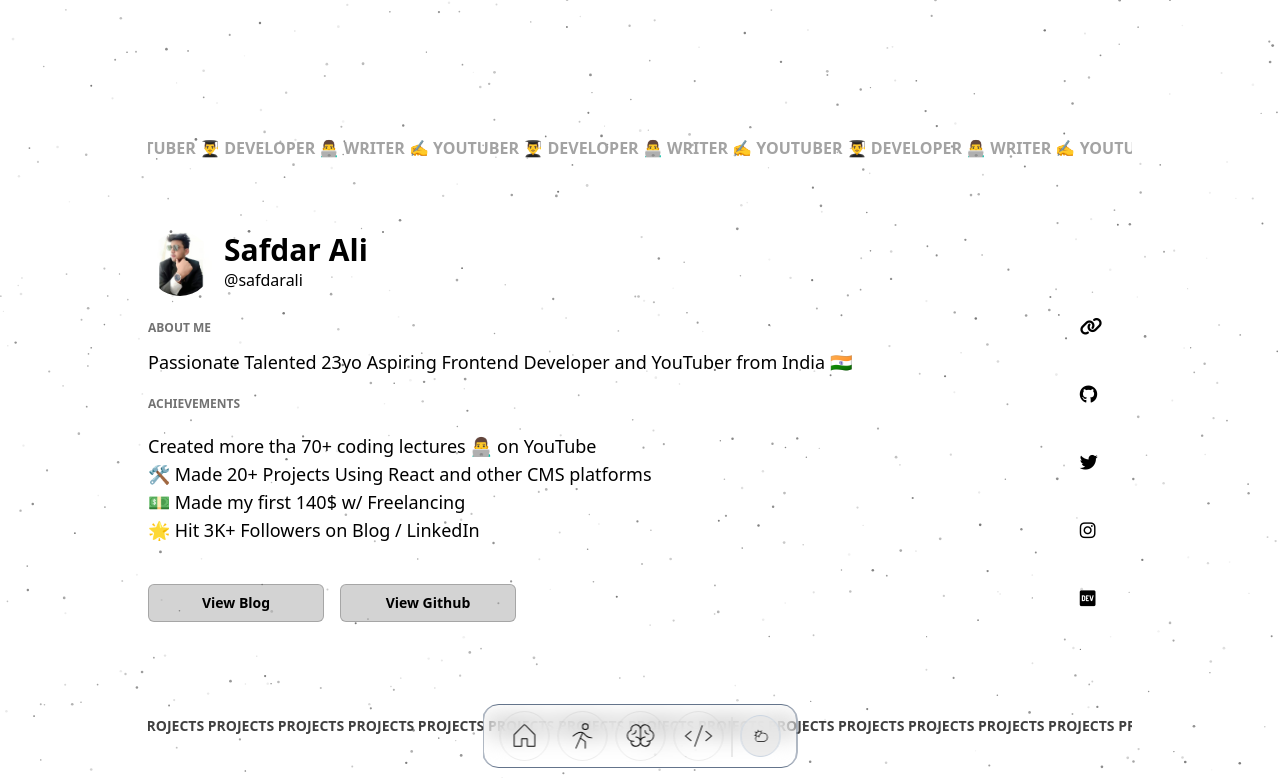
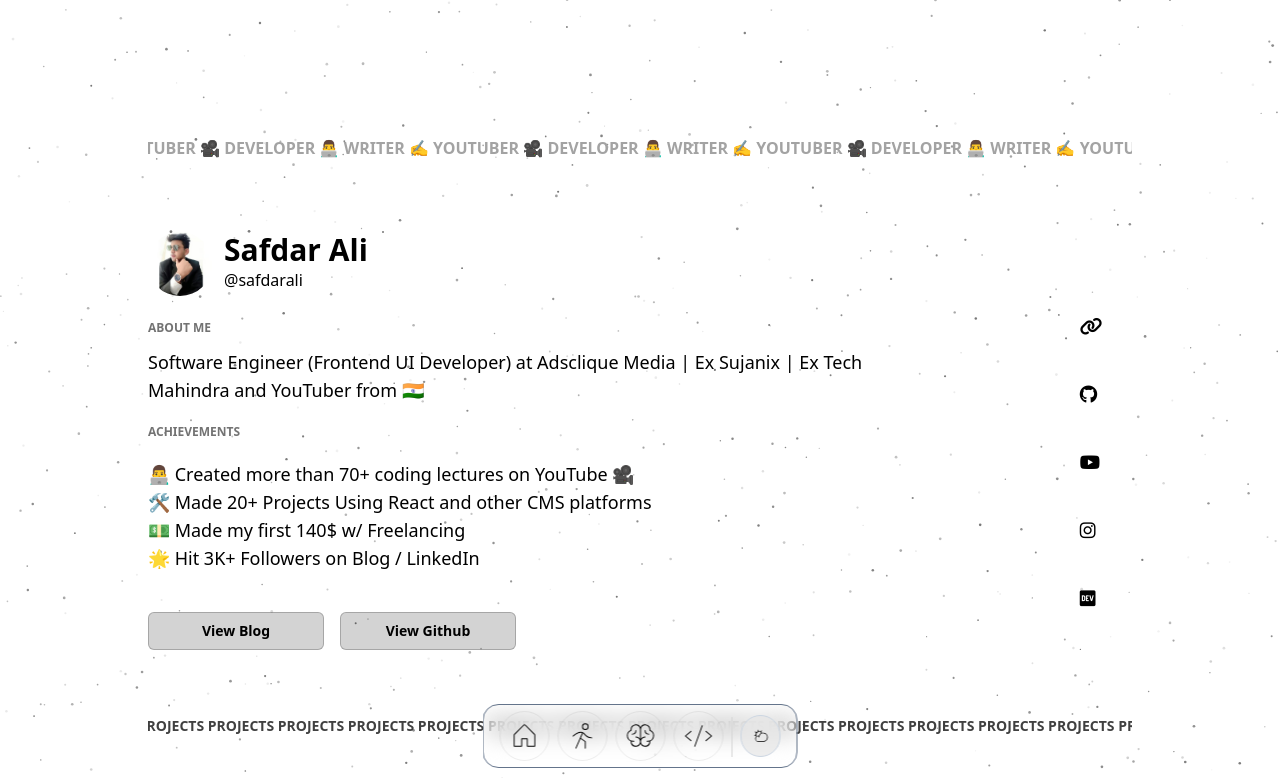
Before and after one commit to Safdar-Ali-India/safdar-Portfolio, a Next.js app: page / in a window 1280 px wide. Shown: the top 778 px of the page. Built offline with nearby package versions, Linux system fonts and the light colour scheme.

Commit message:
sparkle animation added to all pages + minor fixes

```diff
--- a/app/page.js
+++ b/app/page.js
@@ -30,6 +30,7 @@ const marqueeVariants = {
 const GithubLink = "https://github.com/Safdar-Ali-India";
 const InstagramLink = "https://www.instagram.com/codewithsafdar";
 const DevLink = "https://dev.to/safdarali";
+const YoutubeLink = "https://www.youtube.com/@safdarali_";
 const TwitterLink = "https://twitter.com/safdarali___";
 const LinkTree = "https://linktr.ee/safdaralii";
 
@@ -106,18 +107,18 @@ function Home() {
               animate="animate"
             >
               <div className="flex gap-x-5 mt-2 uppercase font-semibold justify-evenly text-base text-neutral-400">
-                DEVELOPER 👨‍💻 WRITER ✍️ YOUTUBER 👨‍🎓
-                DEVELOPER 👨‍💻 WRITER ✍️ YOUTUBER 👨‍🎓
-                DEVELOPER 👨‍💻 WRITER ✍️ YOUTUBER 👨‍🎓
-                DEVELOPER 👨‍💻 WRITER ✍️ YOUTUBER 👨‍🎓
-                DEVELOPER 👨‍💻 WRITER ✍️ YOUTUBER 👨‍🎓
-                DEVELOPER 👨‍💻 WRITER ✍️ YOUTUBER 👨‍🎓
-                DEVELOPER 👨‍💻 WRITER ✍️ YOUTUBER 👨‍🎓
-                DEVELOPER 👨‍💻 WRITER ✍️ YOUTUBER 👨‍🎓
-                DEVELOPER 👨‍💻 WRITER ✍️ YOUTUBER 👨‍🎓
-                DEVELOPER 👨‍💻 WRITER ✍️ YOUTUBER 👨‍🎓
-                DEVELOPER 👨‍💻 WRITER ✍️ YOUTUBER 👨‍🎓
-                DEVELOPER 👨‍💻 WRITER ✍️ YOUTUBER 👨‍🎓
+                DEVELOPER 👨‍💻 WRITER ✍️ YOUTUBER 🎥
+                DEVELOPER 👨‍💻 WRITER ✍️ YOUTUBER 🎥
+                DEVELOPER 👨‍💻 WRITER ✍️ YOUTUBER 🎥
+                DEVELOPER 👨‍💻 WRITER ✍️ YOUTUBER 🎥
+                DEVELOPER 👨‍💻 WRITER ✍️ YOUTUBER 🎥
+                DEVELOPER 👨‍💻 WRITER ✍️ YOUTUBER 🎥
+                DEVELOPER 👨‍💻 WRITER ✍️ YOUTUBER 🎥
+                DEVELOPER 👨‍💻 WRITER ✍️ YOUTUBER 🎥
+                DEVELOPER 👨‍💻 WRITER ✍️ YOUTUBER 🎥
+                DEVELOPER 👨‍💻 WRITER ✍️ YOUTUBER 🎥
+                DEVELOPER 👨‍💻 WRITER ✍️ YOUTUBER 🎥
+                DEVELOPER 👨‍💻 WRITER ✍️ YOUTUBER 🎥
               </div>
             </motion.div>
             <div className="bg-gradient-to-l absolute right-0 z-10 to-transparent w-16 rounded-md h-9 transition-all ease-in duration-200" />
@@ -148,7 +149,7 @@ function Home() {
                   About Me
                 </h3>
                 <p className="dark:text-neutral-300 font-InterMedium text-sm lg:text-lg mt-3 light:text-slate-800">
-                  Passionate Talented 23yo Aspiring Frontend Developer and YouTuber from India 🇮🇳
+                Software Engineer (Frontend UI Developer) at Adsclique Media | Ex Sujanix | Ex Tech Mahindra and YouTuber from 🇮🇳
                 </p>
 
                 <h3 className="text-neutral-500 text-xs font-InterBold uppercase font-bold my-5">
@@ -156,7 +157,7 @@ function Home() {
                 </h3>
                 <div className="dark:text-neutral-300 font-InterMedium mt-3 text-sm lg:text-lg light:text-slate-800">
                   <ul>
-                  <li> Created more tha 70+ coding lectures 👨‍💻 on YouTube </li>
+                  <li> 👨‍💻 Created more than 70+ coding lectures on YouTube 🎥 </li>
                     <li>🛠 Made 20+ Projects Using React and other CMS platforms</li>
                     <li>💵 Made my first 140$ w/ Freelancing</li>
                     <li>🌟 Hit 3K+ Followers on Blog / LinkedIn </li>
@@ -197,10 +198,10 @@ function Home() {
                     </li>
                   </Link>
 
-                  <Link href={TwitterLink} target="_blank" rel="noreferrer">
-                    <li className="icon twitter">
+                  <Link href={YoutubeLink} target="_blank" rel="noreferrer">
+                    <li className="icon dev">
                       <span>
-                        <i className="fab fa-twitter "></i>
+                        <i className="fab fa-youtube "></i>
                       </span>
                     </li>
                   </Link>
@@ -220,6 +221,7 @@ function Home() {
                       </span>
                     </li>
                   </Link>
+
                 </ul>
               </div>
             </div>
@@ -266,6 +268,13 @@ function Home() {
                   <li className="icon dev">
                     <span>
                       <i className="fab fa-dev "></i>
+                    </span>
+                  </li>
+                </Link>
+                <Link href={YoutubeLink} target="_blank" rel="noreferrer">
+                  <li className="icon dev">
+                    <span>
+                      <i className="fab fa-youtube "></i>
                     </span>
                   </li>
                 </Link>
```
